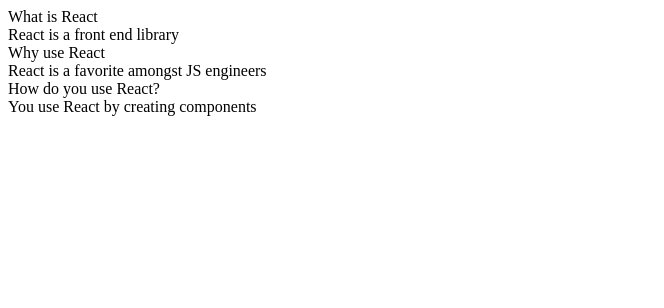
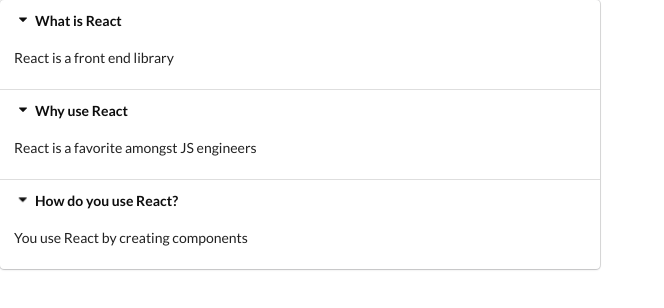
Before and after one commit to prateekvarma/React-Wikipedia, a React (Create React App) app: page / in a window 1280 px wide. Shown: the top 308 px of the page, without its empty margins (0-664 px from the left). Built offline with nearby package versions, Linux system fonts and the light colour scheme.

Commit message:
Styles added to Accordion

```diff
--- a/public/index.html
+++ b/public/index.html
@@ -9,6 +9,7 @@
       name="description"
       content="Web site created using create-react-app"
     />
+    <link rel="stylesheet" href="https://cdnjs.cloudflare.com/ajax/libs/semantic-ui/2.4.1/semantic.min.css" integrity="sha512-8bHTC73gkZ7rZ7vpqUQThUDhqcNFyYi2xgDgPDHc+GXVGHXq+xPjynxIopALmOPqzo9JZj0k6OqqewdGO3EsrQ==" crossorigin="anonymous" referrerpolicy="no-referrer" />
     <link rel="apple-touch-icon" href="%PUBLIC_URL%/logo192.png" />
     <!--
       manifest.json provides metadata used when your web app is installed on a
--- a/src/components/Accordion.js
+++ b/src/components/Accordion.js
@@ -3,13 +3,15 @@
 const Accordion = (props) => {
   const renderedItems = props.items.map((item) => {
     return (
-      <div key={item.title}>
-        <div>{item.title}</div>
-        <div>{item.content}</div>
-      </div>
+      <React.Fragment key={item.title}>
+        <div className="title active">
+          <i className="dropdown icon"></i>{item.title}
+        </div>
+        <div className="content active">{item.content}</div>
+      </React.Fragment>
     );
   });
-  return <div>{renderedItems}</div>;
+  return <div className="ui styled accordion">{renderedItems}</div>;
 };
 
 export default Accordion;
```
